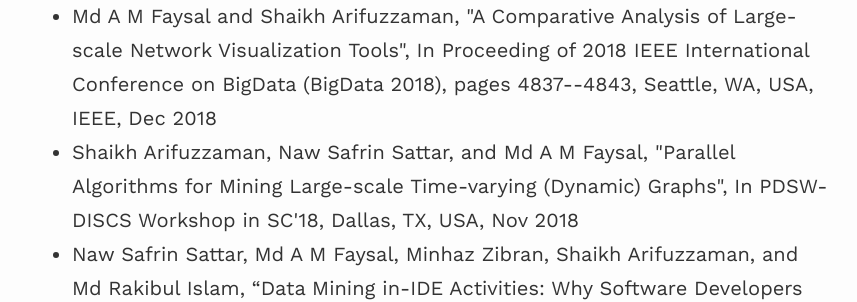
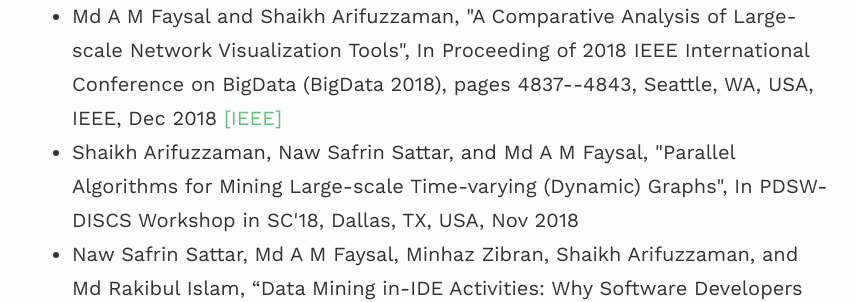
Before and after one commit to mfaysal101/mfaysal101.github.io, a Jekyll site: the page built from publication.html, in a window 1280 px wide. Shown: the part 1176-1478 px from the top of the page, without its empty margins (208-1065 px from the left). Built offline with Jekyll 4.4.1, drawn with Linux system fonts in a browser that asks for light colours; nearby versions of some CDN libraries.

Commit message:
Update publication.html

```diff
--- a/publication.html
+++ b/publication.html
@@ -24,7 +24,7 @@ title: Archive
     </ul>
 <h3><small>2018</small></h3>
     <ul>
-        <li> Md A M Faysal and Shaikh Arifuzzaman, "A Comparative Analysis of Large-scale Network Visualization Tools", In Proceeding of 2018 IEEE International Conference on BigData (BigData 2018), pages 4837--4843, Seattle, WA, USA, IEEE, Dec 2018 </li>
+        <li> Md A M Faysal and Shaikh Arifuzzaman, "A Comparative Analysis of Large-scale Network Visualization Tools", In Proceeding of 2018 IEEE International Conference on BigData (BigData 2018), pages 4837--4843, Seattle, WA, USA, IEEE, Dec 2018 <a target="_blank" rel="noopener noreferrer" href="https://ieeexplore.ieee.org/document/8622001">[IEEE]</a> </li>
         <li> Shaikh Arifuzzaman, Naw Safrin Sattar, and Md A M Faysal, "Parallel Algorithms for Mining Large-scale Time-varying (Dynamic) Graphs", In PDSW-DISCS Workshop in SC'18, Dallas, TX, USA, Nov 2018 </li>
         <li> Naw Safrin Sattar, Md A M Faysal, Minhaz Zibran, Shaikh Arifuzzaman, and Md Rakibul Islam,  “Data Mining in-IDE Activities: Why Software Developers Fail”, In proceeding of the 27th International Conference on Software Engineering and Data Engineering (SEDE), pp. 97 - 102, New Orleans, LA, USA, 2018 </li>
     </ul>
```
